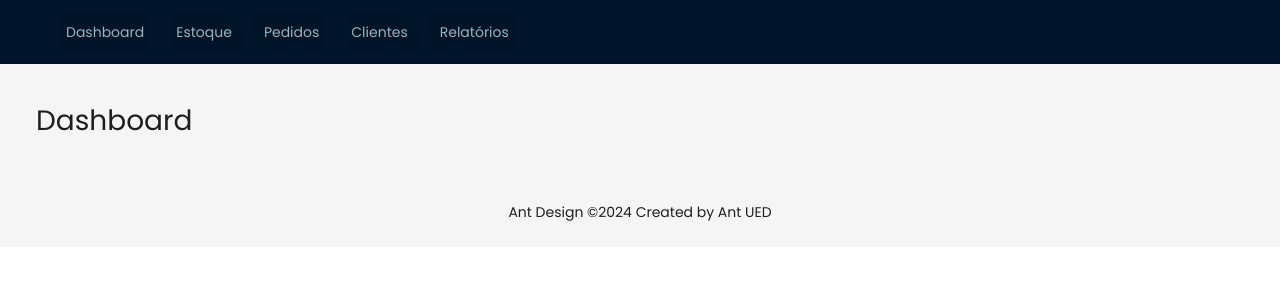
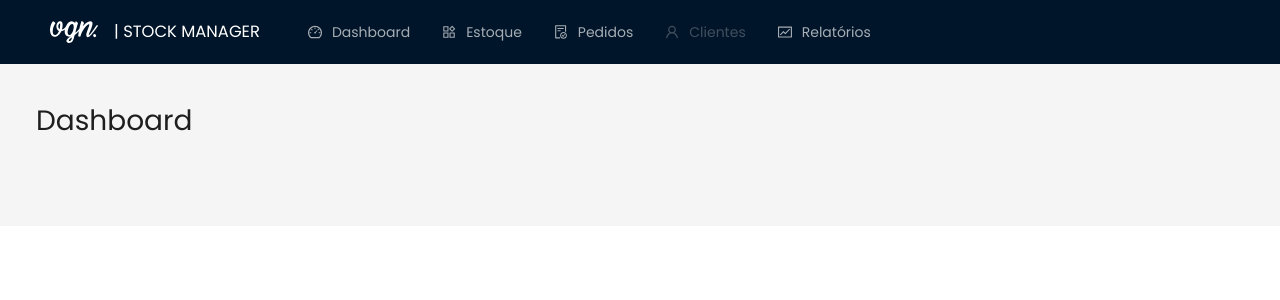
Before and after one commit to felipevegners/stock_manager, a React (Vite) app in the folder client/: page / in a window 1280 px wide. Shown: the top 300 px of the page. Built offline with nearby package versions, Linux system fonts and the light colour scheme.

Commit message:
chore: adding some new pages and components

```diff
--- a/client/package.json
+++ b/client/package.json
@@ -10,6 +10,7 @@
     "preview": "vite preview"
   },
   "dependencies": {
+    "@ant-design/icons": "^5.4.0",
     "antd": "^5.20.0",
     "axios": "^1.7.2",
     "react": "^18.3.1",
--- a/client/src/components/NavMenu.jsx
+++ b/client/src/components/NavMenu.jsx
@@ -1,37 +1,50 @@
 import { Menu } from "antd";
+import { useState } from "react";
 import { useNavigate } from "react-router-dom";
+import {
+  DashboardOutlined,
+  FileDoneOutlined,
+  FundOutlined,
+  ProductOutlined,
+  UserOutlined
+} from "@ant-design/icons";
 
 const navigation = [
   {
     label: "Dashboard",
+    icon: <DashboardOutlined />,
     key: "/"
   },
   {
     label: "Estoque",
+    icon: <ProductOutlined />,
     key: "/stock"
   },
   {
     label: "Pedidos",
+    icon: <FileDoneOutlined />,
     key: "/orders"
   },
   {
     label: "Clientes",
-    key: "/customers"
+    icon: <UserOutlined />,
+    key: "/customers",
+    disabled: true
   },
   {
     label: "Relatórios",
+    icon: <FundOutlined />,
     key: "/reports"
   }
 ];
 
 function NavMenu() {
   const navigate = useNavigate();
+  const [key, setKey] = useState("");
 
   const handleMenuClick = ({ key }) => {
-    if (key) {
-      console.log("caiu no if --> ", navigate(key));
-      navigate(key);
-    }
+    setKey(key);
+    navigate(key);
   };
 
   return (
@@ -39,7 +52,10 @@ function NavMenu() {
       theme="dark"
       mode="horizontal"
       items={navigation}
+      defaultSelectedKeys={["/"]}
+      selectedKeys={[key]}
       onClick={handleMenuClick}
+      selectable={true}
     />
   );
 }
--- a/client/src/index.css
+++ b/client/src/index.css
@@ -3,7 +3,6 @@
   padding: 0;
   box-sizing: border-box;
   font-family: "Poppins", sans-serif;
-  line-height: 1.5;
   font-weight: 400;
 }
 
--- a/client/src/main.jsx
+++ b/client/src/main.jsx
@@ -3,11 +3,27 @@ import ReactDOM from "react-dom/client";
 import "./index.css";
 import { BrowserRouter } from "react-router-dom";
 import AppRoutes from "./routes";
+import { Layout } from "antd";
+import NavMenu from "./components/NavMenu";
+
+import vgnLogo from "./assets/logo_vgn.svg";
+
+const { Header, Content, Footer } = Layout;
 
 ReactDOM.createRoot(document.getElementById("root")).render(
   <React.StrictMode>
     <BrowserRouter>
-      <AppRoutes />
+      <Layout>
+        <Header style={{ display: "flex", alignItems: "center" }}>
+          <img src={vgnLogo} alt="" style={{ width: 48, marginRight: 16 }} />
+          <h3 style={{ color: "#fff", marginRight: 32 }}>| STOCK MANAGER</h3>
+          <NavMenu />
+        </Header>
+        <Content style={{ padding: "36px" }}>
+          <AppRoutes />
+        </Content>
+        <Footer></Footer>
+      </Layout>
     </BrowserRouter>
   </React.StrictMode>
 );
--- a/client/src/pages/Dashboard/index.jsx
+++ b/client/src/pages/Dashboard/index.jsx
@@ -1,24 +1,8 @@
-import { Layout } from "antd";
-import Menu from "../../components/NavMenu";
-
-const { Header, Content, Footer } = Layout;
-
 function Dashboard() {
   return (
-    <Layout>
-      <Header style={{ display: "flex", alignItems: "center" }}>
-        <div className="demo-logo" />
-        <Menu />
-      </Header>
-      <Content style={{ padding: "36px" }}>
-        <div>
-          <h1>Dashboard</h1>
-        </div>
-      </Content>
-      <Footer style={{ textAlign: "center" }}>
-        Ant Design ©{new Date().getFullYear()} Created by Ant UED
-      </Footer>
-    </Layout>
+    <div>
+      <h1>Dashboard</h1>
+    </div>
   );
 }
 
--- /dev/null
+++ b/client/src/pages/Orders/index.jsx
@@ -0,0 +1,9 @@
+function Orders() {
+  return (
+    <div>
+      <h1>Orders</h1>
+    </div>
+  );
+}
+
+export default Orders;
--- a/client/src/pages/Stock/index.jsx
+++ b/client/src/pages/Stock/index.jsx
@@ -1,10 +1,7 @@
 import { useEffect, useState } from "react";
 import API from "../../services/api";
-import Menu from "../../components/NavMenu.jsx";
 
-import { Layout, Table } from "antd";
-
-const { Header, Content, Footer } = Layout;
+import { Table } from "antd";
 
 const columns = [
   {
@@ -18,9 +15,9 @@ const columns = [
     showSorterTooltip: {
       target: "model"
     },
-    onFilter: (value, record) => record.model.indexOf(value) === 0,
-    sorter: (a, b) => a.model.length - b.model.length,
-    sortDirections: ["ascend"]
+    onFilter: (value, record) => record.model.indexOf(value) === 0
+    // sorter: (a, b) => a.model.length - b.model.length,
+    // sortDirections: ["ascend"]
   },
   {
     title: "Cor",
@@ -59,6 +56,10 @@ const columns = [
     key: "status"
   },
   {
+    title: "Valor total",
+    key: "totalValue"
+  },
+  {
     title: "Disponível",
     dataIndex: "isAvailable",
     key: "isAvailable"
@@ -80,12 +81,32 @@ function Stock() {
   }, []);
 
   return (
-    <Layout>
-      <Header style={{ display: "flex", alignItems: "center" }}>
-        <div className="demo-logo" />
-        <Menu />
-      </Header>
-      <Content style={{ padding: "36px" }}>
+    <>
+      <h1>Estoque</h1>
+      <hr style={{ marginBottom: 16 }} />
+      <input type="search" name="findItem" id="" />
+      <button type="submit">Buscar produto</button>
+      <p>Buscar por</p>
+      <ul>
+        <li>
+          <input type="checkbox" name="imei" id="" />
+          <label>IMEI</label>
+        </li>
+        <li>
+          <input type="checkbox" name="modelo" id="" />
+          <label>Modelo</label>
+        </li>
+        <li>
+          <input type="checkbox" name="cor" id="" />
+          <label>Cor</label>
+        </li>
+        <li>
+          <input type="checkbox" name="capacidade" id="" />
+          <label>Capacidade</label>
+        </li>
+      </ul>
+      <button type="button">Editar produtos</button>
+      <button type="button">Deletar produto</button>
       <Table
         dataSource={stock}
         columns={columns}
@@ -93,12 +114,10 @@ function Stock() {
           target: "sorter-icon"
         }}
         size="middle"
+        pagination={false}
+        bordered
       />
-      </Content>
-      <Footer style={{ textAlign: "center" }}>
-        Ant Design ©{new Date().getFullYear()} Created by Ant UED
-      </Footer>
-    </Layout>
+    </>
   );
 }
 
--- a/client/src/routes.jsx
+++ b/client/src/routes.jsx
@@ -1,12 +1,14 @@
 import { Routes, Route } from "react-router-dom";
 import Dashboard from "./pages/Dashboard";
 import Stock from "./pages/Stock";
+import Orders from "./pages/Orders";
 
 function AppRoutes() {
   return (
     <Routes>
-      <Route path="/" element={<Dashboard />} />
+      <Route path="/" index element={<Dashboard />} />
       <Route path="/stock" element={<Stock />} />
+      <Route path="/orders" element={<Orders />} />
     </Routes>
   );
 }
```
Also changed, not shown: client/src/assets/logo_vgn.svg (added), 1 other file (tests, documents, lock files or other folders). Lines whose indentation alone changed are shown as unchanged.
